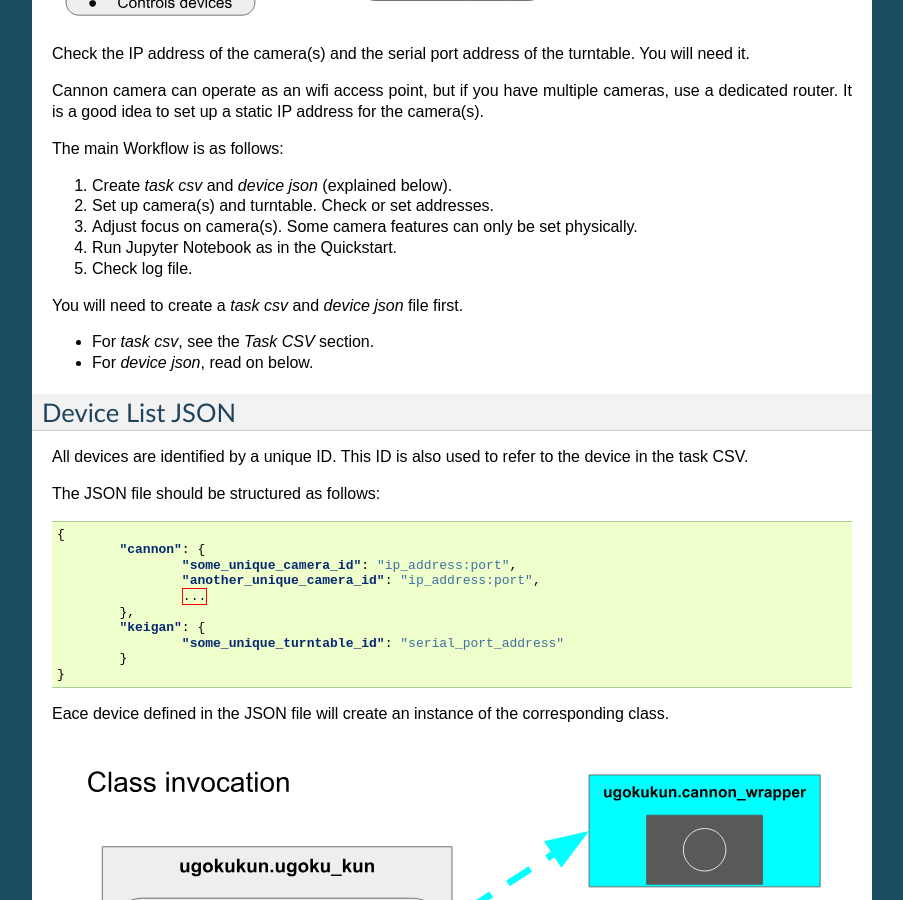
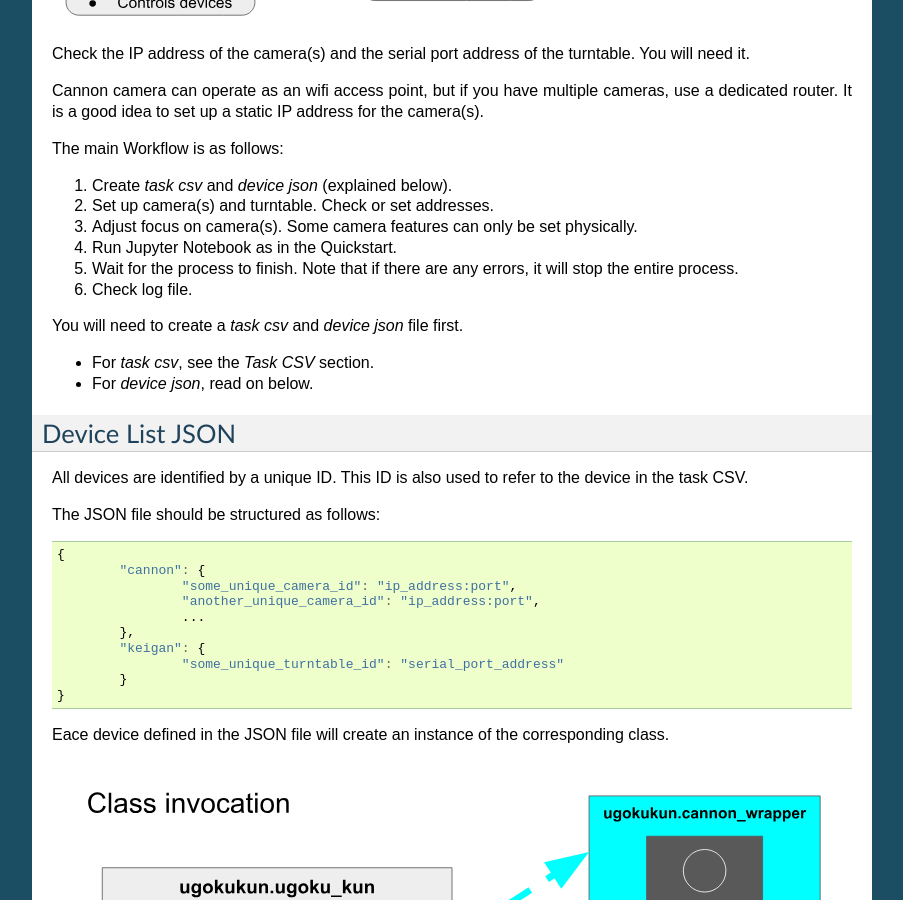
Before and after one commit to qwasium/ugoku-kun, a Sphinx documentation site: the page built from docs/overview.rst, in a window 1280 px wide and 900 px high, scrolled down 742 px. Shown: the whole window, without its empty margins (198-1101 px from the left). Built offline with Sphinx 7.4.7, drawn with Linux system fonts in a browser that asks for light colours.

Commit message:
tweak docs

```diff
--- a/docs/index.rst
+++ b/docs/index.rst
@@ -10,8 +10,8 @@ This Python library is for SfM photography setups using Cannon camera and a turn
 
 Components:
 
-* Cannon camera compatible with Cannon's `ccapi<https://asia.canon/en/campaign/developerresources/sdk#digital-camera>`_.
-* Turn table using Keigan Motor compatible wit Keigan's `pykeigan<https://github.com/keigan-motor/pykeigan_motor>`_.
+* Cannon camera compatible with Cannon's `ccapi <https://asia.canon/en/campaign/developerresources/sdk#digital-camera>`_.
+* Turn table using Keigan Motor compatible wit Keigan's `pykeigan <https://github.com/keigan-motor/pykeigan_motor>`_.
 
 By using a user-defined task CSV file, Ugoku-kun can:
 
--- a/docs/overview.rst
+++ b/docs/overview.rst
@@ -27,6 +27,7 @@ The main Workflow is as follows:
 #. Set up camera(s) and turntable. Check or set addresses.
 #. Adjust focus on camera(s). Some camera features can only be set physically.
 #. Run Jupyter Notebook as in the Quickstart.
+#. Wait for the process to finish. Note that if there are any errors, it will stop the entire process.
 #. Check log file.
 
 You will need to create a `task csv` and `device json` file first.
@@ -42,7 +43,7 @@ This ID is also used to refer to the device in the task CSV.
 
 The JSON file should be structured as follows:
 
-.. code-block:: json
+.. code-block:: javascript
 
 	{
 		"cannon": {
--- a/docs/task_csv.rst
+++ b/docs/task_csv.rst
@@ -12,15 +12,13 @@ The csv file must be in the following format:
 Headers
 -------
 
-.. table:: Task CSV Format
+The csv file must have the following headers or it will raise an error.:
 
 +-----------+--------------+-----------------------+-----------+-----------+-----------+
 | task_id   | wait_time    | target                | action    | param     | payload   |
 +===========+==============+=======================+===========+===========+===========+
 | unique ID | time to wait | reference device json | see below | see below | see below |
 +-----------+--------------+-----------------------+-----------+-----------+-----------+
-
-The csv file must have the following headers or it will raise an error.:
 
 * ``task_id`` (str): Set a unique ID for each task. Any Duplicate task_id will raise an error.
 * ``wait_time`` (float): Time to wait from the previous task in seconds.
```
